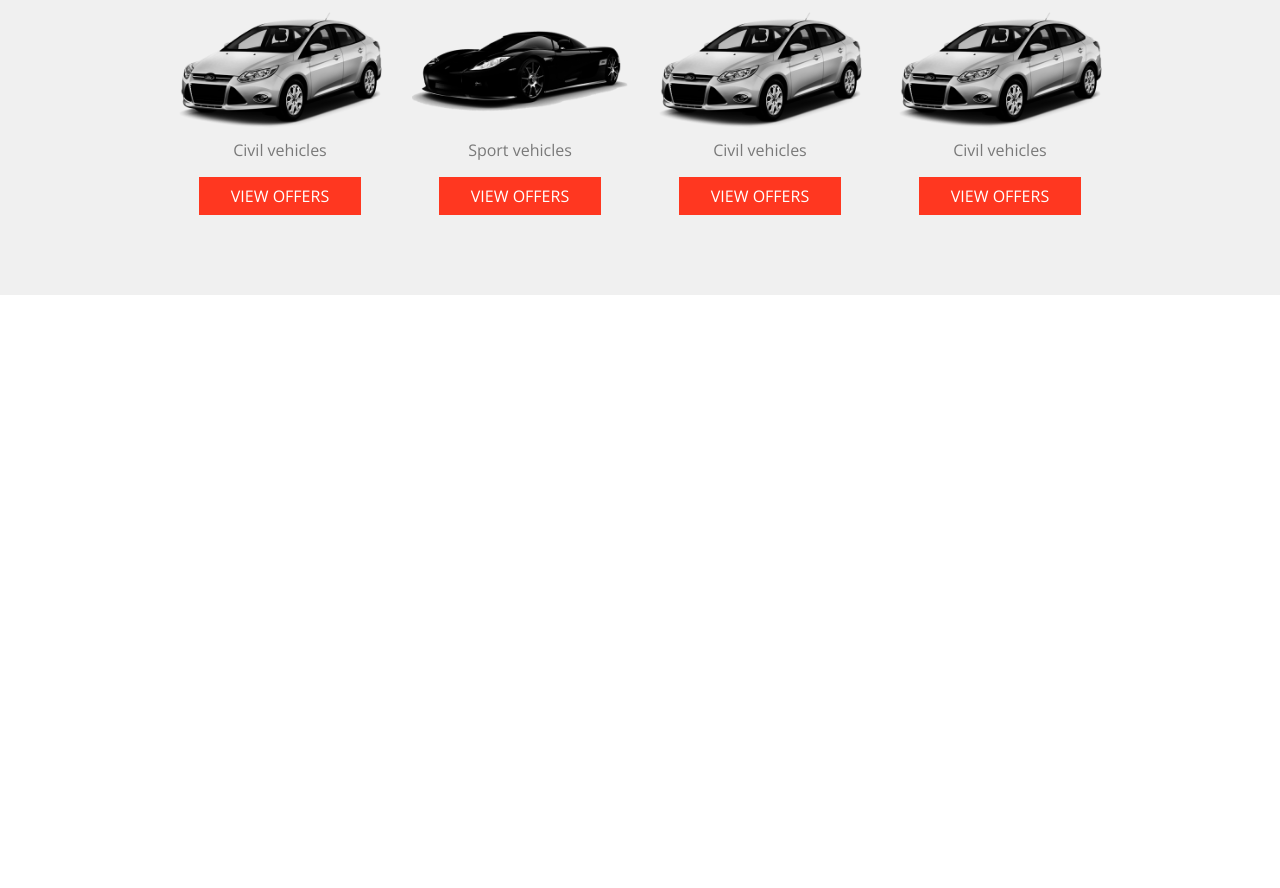
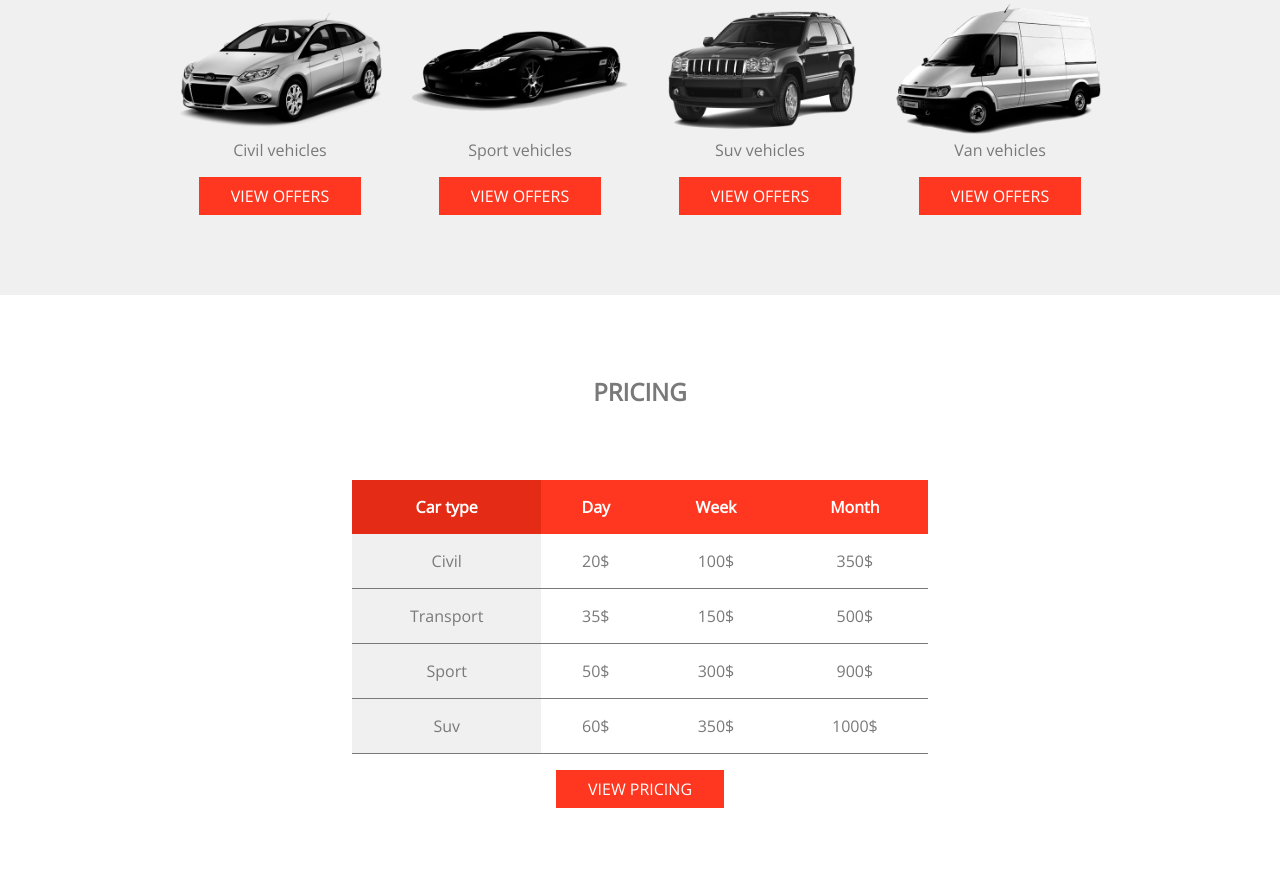
Before and after one commit to Radovanhakl/drugaVezba, a plain HTML site: page index.html in a window 1280 px wide. Shown: the part 981-1869 px from the top of the page. Before the commit the page ends 1276 px from the top, so only its background shows below. Drawn offline with nearby package versions, Linux system fonts and the light colour scheme.

Commit message:
zavrsena prajsing sekcija

```diff
--- a/index.html
+++ b/index.html
@@ -52,15 +52,40 @@
             <a href="#" class="buttons">View offers</a>
         </div>
         <div class="colona">
-            <img src="./slike/car_civil.png" alt="car_civil">
-            <p>Civil vehicles</p>
+            <img src="./slike/car_suv.png" alt="car_suv">
+            <p>Suv vehicles</p>
             <a href="#" class="buttons">View offers</a>
         </div>
         <div class="colona">
-            <img src="./slike/car_civil.png" alt="car_civil">
-            <p>Civil vehicles</p>
+            <img src="./slike/car_van.png" alt="car_van">
+            <p>Van vehicles</p>
             <a href="#" class="buttons">View offers</a>
         </div>
+    </section>
+    <section>
+        <h2>Pricing</h2>
+        <table>
+            <thead>
+                <tr>
+                    <th>Car type</th><th>Day</th><th>Week</th><th>Month</th>
+                </tr>
+            </thead>
+            <tbody>
+                <tr>
+                    <td>Civil</td><td>20$</td><td>100$</td><td>350$</td>
+                </tr>
+                <tr>
+                    <td>Transport</td><td>35$</td><td>150$</td><td>500$</td>
+                </tr>
+                <tr>
+                    <td>Sport</td><td>50$</td><td>300$</td><td>900$</td>
+                </tr>
+                <tr>
+                    <td>Suv</td><td>60$</td><td>350$</td><td>1000$</td>
+                </tr>
+            </tbody>
+        </table>
+        <a href="#" class="buttons" id="pricingButton">View Pricing</a>
     </section>
 
 </body>
--- a/scss/style.scss
+++ b/scss/style.scss
@@ -85,3 +85,25 @@ section{
     text-transform: uppercase;
     &:hover{background-color: #000;}
 }
+
+table{
+    width: 60%;
+    margin: 0 auto;
+    border-collapse: collapse;
+    td, th{
+        padding: 1em;
+    }
+    thead{
+        tr{background-color: $main_red;}
+
+        th{
+            color: #fff;
+            &:first-child{background-color: $red_dark;}
+        }
+
+    }
+    tbody{
+        tr{border-bottom: 1px solid $main_text_color;}
+        td:first-child{background-color: $grey_background;}
+    }
+}
```
Also changed, not shown: css/style.css, 1 other file.
